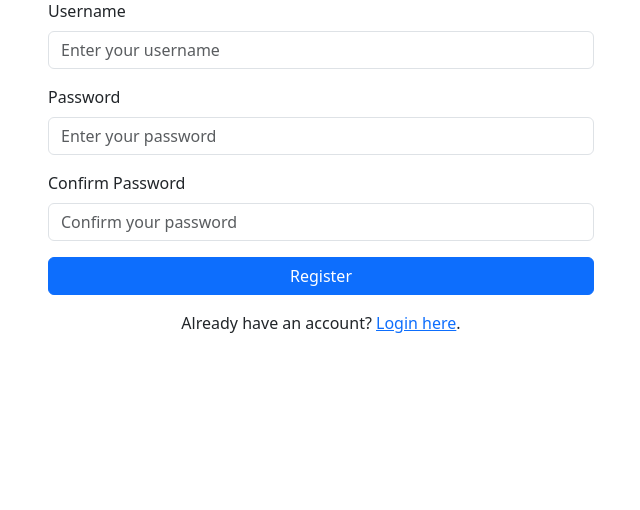
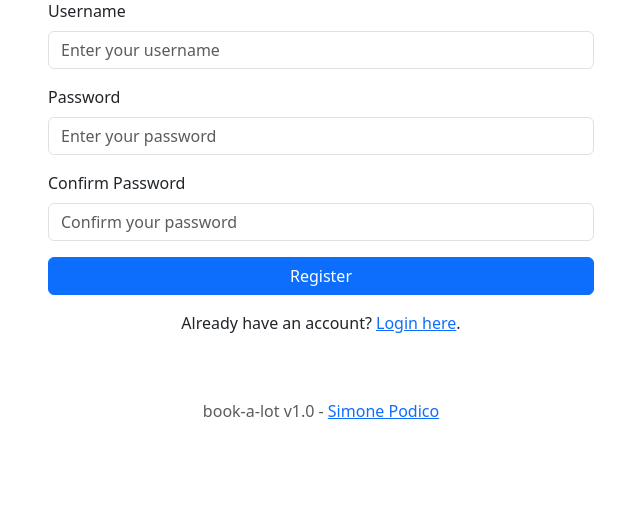
Before and after one commit to simpod6/book-a-lot, a Flask app: page /register in a window 1280 px wide. Shown: the part 95-605 px from the top of the page, without its empty margins (319-959 px from the left). Run offline with Flask 3, Linux system fonts and the light colour scheme; some libraries are stand-ins or nearby versions.

Commit message:
added footer with version and author

```diff
--- a/templates/index.html
+++ b/templates/index.html
@@ -157,6 +157,12 @@
         });
     </script>
 
+    <footer class="footer mt-5">
+        <div class="container text-center">
+            <span class="text-muted">book-a-lot v1.0 - <a href="https://github.com/simpod6">Simone Podico</a></span>
+        </div>
+    </footer>
+
 
 
 </body>
--- a/templates/login.html
+++ b/templates/login.html
@@ -53,5 +53,11 @@
             <button type="submit" class="btn btn-primary w-100">Login</button>
         </form>
     </div>
+
+    <footer class="footer mt-5">
+        <div class="container text-center">
+            <span class="text-muted">book-a-lot v1.0 - <a href="https://github.com/simpod6">Simone Podico</a></span>
+        </div>
+    </footer>
 </body>
 </html>
--- a/templates/register.html
+++ b/templates/register.html
@@ -5,6 +5,13 @@
     <meta name="viewport" content="width=device-width, initial-scale=1.0">
     <title>Register</title>
     <link href="https://cdn.jsdelivr.net/npm/bootstrap@5.3.0-alpha3/dist/css/bootstrap.min.css" rel="stylesheet">
+
+    <link rel="icon" type="image/png" href="{{ url_for('static', filename='favicon-96x96.png') }}" sizes="96x96" />
+    <link rel="icon" type="image/svg+xml" href="{{ url_for('static', filename='favicon.svg') }}" />
+    <link rel="shortcut icon" href="{{ url_for('static', filename='favicon.ico') }}" />
+    <link rel="apple-touch-icon" sizes="180x180" href="{{ url_for('static', filename='apple-touch-icon.png') }}" />
+    <meta name="apple-mobile-web-app-title" content="book-a-lot" />
+    <link rel="manifest" href="{{ url_for('static', filename='site.webmanifest') }}" />
 </head>
 <body>
     {% with messages = get_flashed_messages(with_categories=True) %}
@@ -59,5 +66,11 @@
     </div>
 
     <script src="https://cdn.jsdelivr.net/npm/bootstrap@5.3.0-alpha3/dist/js/bootstrap.bundle.min.js"></script>
+
+    <footer class="footer mt-5">
+        <div class="container text-center">
+            <span class="text-muted">book-a-lot v1.0 - <a href="https://github.com/simpod6">Simone Podico</a></span>
+        </div>
+    </footer>
 </body>
 </html>
```
Also changed, not shown: README.md.
